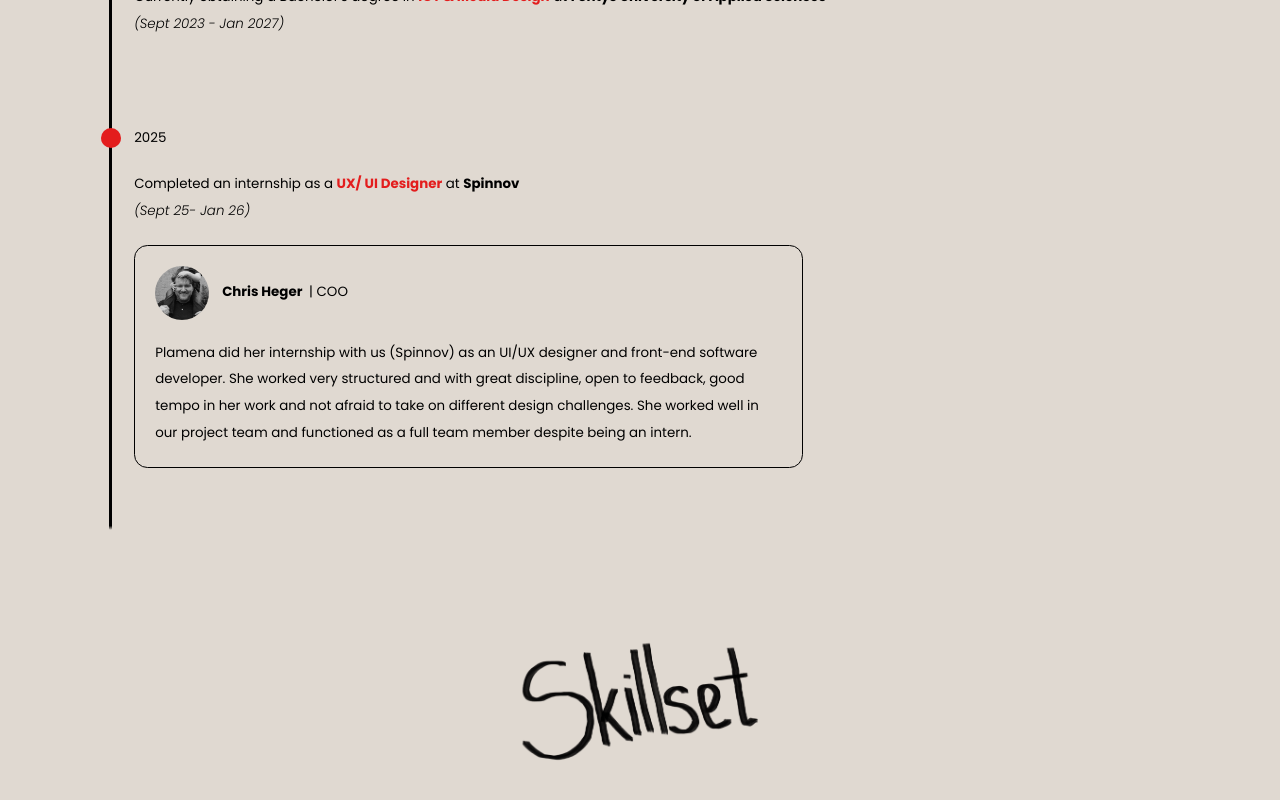
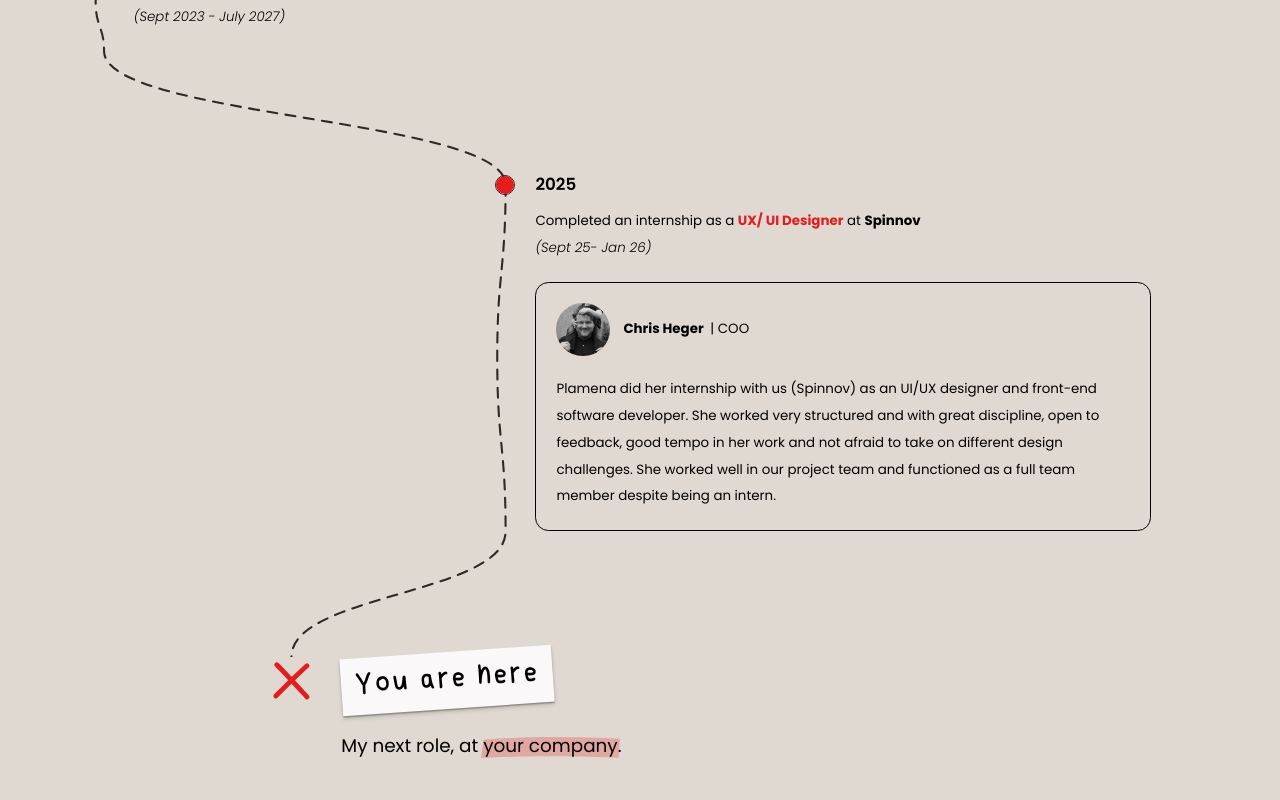
Before and after one commit to plamiiiM/personal_portfolio, a React (Vite) app: page / in a window 1280 px wide. Shown: the part 3680-4480 px from the top of the page. Built offline with nearby package versions, Linux system fonts and the light colour scheme; a web font is replaced by a local one.

Commit message:
First idea for new experience section

```diff
--- a/src/components/experience_section/experience_card_component.jsx
+++ b/src/components/experience_section/experience_card_component.jsx
@@ -1,5 +1,6 @@
 import React from "react";
 
+// What happened at one stop on the experience trail. The trail draws the stop's marker beside the year
 export function ExperienceCardComponent({
   year,
   date,
@@ -13,11 +14,8 @@ export function ExperienceCardComponent({
   showRecommendation = false,
 }) {
   return (
-    <div className="flex flex-col font-[poppins] text-[1rem] leading-8 z-10">
-      <div className="flex flex-row items-center gap-4 mb-6 -ml-10">
-        <div className="left-0 top-15 w-6 h-6 bg-(--red) rounded-full " />
-        <h2 className="">{year ? `${year}` : "Year"}</h2>
-      </div>
+    <div className="flex flex-col font-[poppins] text-[1rem] leading-8">
+      <h3 className="text-[1.25rem] font-semibold mb-3">{year ? `${year}` : "Year"}</h3>
       <p>
         {sentence ? `${sentence}` : "You did..."}{" "}
         <span className="text-(--red) font-bold">{role || "Role"}</span> at{" "}
@@ -27,7 +25,7 @@ export function ExperienceCardComponent({
       <p className="italic font-light mb-6">({date ? `${date}` : "Date"})</p>
 
       {showRecommendation && (
-        <div className="border border-black rounded-2xl p-4 lg:p-6 lg:w-[50rem] relative">
+        <div className="border border-black rounded-2xl p-4 lg:p-6 lg:w-184 relative">
           <div className="flex items-center gap-4 mb-6">
             <div className="w-16 rounded-full ">
               <img
--- a/src/components/experience_section/experience_section.jsx
+++ b/src/components/experience_section/experience_section.jsx
@@ -3,7 +3,7 @@ import TimelineExperience from "./timeline_experience";
 
 const ExperienceSection = () => {
     return (
-        <section id="experience" className="mt-23">
+        <section id="experience" className="mt-23 lg:mr-28">
             <TimelineExperience />
         </section>
     );
--- a/src/components/experience_section/timeline_experience.jsx
+++ b/src/components/experience_section/timeline_experience.jsx
@@ -1,98 +1,248 @@
 import React, { useEffect, useRef } from "react";
 import ExperienceCard from "./experience_card_component";
+import MarkedWord from "../global/marked_word_component";
+import { rem } from "../global/layout";
 
-// The page is shrunk to fit the screen (ScaleToFit), which shrinks the nav offset and the window height along with it,
-// so they're divided by var(--zoom) to stay true to the nav and the window
-const NAV_OFFSET = "calc(var(--nav-offset) / var(--zoom, 1))";
+// Oldest first, so the trail leads from the start of the journey to what comes next.
+// x is where the stop sits across the section on wider screens (px of the 1530px-wide layout), so the trail winds
+// from one to the next. The phone layout lines them all up on the left
+const STOPS = [
+  {
+    x: 0,
+    year: "2023",
+    sentence: "Currently obtaining a Bachelor's degree in",
+    role: "ICT & Media Design",
+    company: "Fontys University of Applied Sciences",
+    date: "Sept 2023 - July 2027",
+  },
+  {
+    x: 480,
+    year: "2025",
+    sentence: "Completed an internship as a",
+    role: "UX/ UI Designer",
+    company: "Spinnov",
+    date: "Sept 25- Jan 26",
+    nameEmployer: "Chris Heger",
+    positionEmployer: "COO",
+    imageOfEmployer: "/chris_photo.jpeg",
+    recommendation:
+      "Plamena did her internship with us (Spinnov) as an UI/UX designer and front-end software developer. She worked very structured and with great discipline, open to feedback, good tempo in her work and not afraid to take on different design challenges. She worked well in our project team and functioned as a full team member despite being an intern.",
+    showRecommendation: true,
+  },
+];
+// Where the X sits, like the stops' x
+const DESTINATION_X = 224;
 
-// How far the entries have moved up the window: 0 when the frame pins below the nav, --overflow once the last one is in view.
-// It's worked out in CSS so it stays in step with the frame while --nav-offset slides
-const TRAVELLED = `clamp(0px, var(--scrolled) + ${NAV_OFFSET}, var(--overflow))`;
+const WANDER = 10; // px the trail strays to the side between stops, so it meanders like a path on a map
+const DRAW_LINE = 0.65; // the trail draws itself down to this far down the window
+const GLIDE = 0.3; // s, how quickly the drawn trail catches up with the scroll (it eases out, so it never stalls)
+const MIN_SPEED = 400; // px/s it keeps up at the end of a glide, so the last bit doesn't crawl in
+const SAMPLE_STEP = 6; // px along the trail between the points kept to tell how much of it lies above a line
 
-// Melts the entries into the paper over 80px, only at the edges that still have entries behind them
-const FADE_MASK =
-  "linear-gradient(transparent, black min(80px, var(--travelled)), black calc(100% - min(80px, var(--overflow) - var(--travelled))), transparent)";
+// Each stop's marker and the foot of its entry, in px of the map (the X's marker is its top, where the trail ends).
+// getBoundingClientRect is in screen px, while lengths in the map get shrunk (ScaleToFit), so it's turned back into page px
+const measureStops = (map, stops, zoom) => {
+  const origin = map.getBoundingClientRect();
+  const at = (rect, fx, fy) => ({
+    x: (rect.left + rect.width * fx - origin.left) / zoom,
+    y: (rect.top + rect.height * fy - origin.top) / zoom,
+  });
+  return stops.map((stop, i) => {
+    const marker = at(stop.querySelector("[data-marker]").getBoundingClientRect(), 0.5, i === stops.length - 1 ? 0 : 0.5);
+    return { marker, foot: { x: marker.x, y: at(stop.getBoundingClientRect(), 0, 1).y } };
+  });
+};
 
-// The section pins and the page scroll carries the entries through the window, then lets go once the last one is in view.
-// There's no inner scroll box, so the wheel, keys, touch and the custom scrollbar always move the page
+// In from the top of the map, then through each marker and down beside its entry, and from the foot of one entry
+// over to the next marker. Wherever it would run straight down, it strays to one side on the way
+const waypoints = (positions) => {
+  const points = [{ x: positions[0].marker.x, y: 0 }];
+  const goTo = (point, wander) => {
+    const from = points.at(-1);
+    if (Math.abs(point.x - from.x) < WANDER * 4) points.push({ x: from.x + wander, y: (from.y + point.y) / 2 });
+    points.push(point);
+  };
+  positions.forEach(({ marker, foot }, i) => {
+    goTo(marker, WANDER);
+    if (i < positions.length - 1) goTo(foot, -WANDER);
+  });
+  return points;
+};
+
+// A smooth curve through the waypoints, leaving and reaching each one heading straight down
+const curveThrough = (points) =>
+  points.reduce((d, b, i) => {
+    if (i === 0) return `M ${b.x} ${b.y}`;
+    const a = points[i - 1];
+    const bend = (b.y - a.y) / 2;
+    return `${d} C ${a.x} ${a.y + bend} ${b.x} ${b.y - bend} ${b.x} ${b.y}`;
+  }, "");
+
+const sampleTrail = (path) => {
+  const total = path.getTotalLength();
+  const samples = [];
+  for (let length = 0; length < total; length += SAMPLE_STEP) samples.push({ length, y: path.getPointAtLength(length).y });
+  samples.push({ length: total, y: path.getPointAtLength(total).y });
+  return samples;
+};
+
+// How much of the trail lies above y. It only ever heads down the map, so that's how far along it first passes y
+const lengthAbove = (samples, y) => {
+  const after = samples.findIndex((sample) => sample.y > y);
+  if (after === -1) return samples.at(-1).length;
+  if (after === 0) return 0;
+  const a = samples[after - 1];
+  const b = samples[after];
+  return a.length + ((y - a.y) / (b.y - a.y)) * (b.length - a.length);
+};
+
+// The reveal each stop's entry and the X's tag and line play once the trail reaches them (data-reached on the stop)
+const ARRIVE = "transition-[opacity,translate] ease-out motion-reduce:transition-none group-data-reached:opacity-100 group-data-reached:translate-y-0";
+const DRAW_STROKE = "[stroke-dasharray:1_2] [stroke-dashoffset:1.01] transition-[stroke-dashoffset] duration-300 ease-out motion-reduce:transition-none group-data-reached:[stroke-dashoffset:0]";
+
+// A treasure map of the experience: a pencil trail that draws itself down the page as you scroll, filling in each stop
+// as it reaches it, and ends at an X, where the reader is: the next role, at their company.
+// It only ever grows, so what's been reached stays put when scrolling back up
 const TimelineExperience = () => {
-  const trackRef = useRef(null);
-  const frameRef = useRef(null);
-  const windowRef = useRef(null);
-  const listRef = useRef(null);
+  const mapRef = useRef(null);
+  const trailRef = useRef(null);
+  const revealRef = useRef(null);
 
   useEffect(() => {
-    const track = trackRef.current;
+    const map = mapRef.current;
+    const trail = trailRef.current;
+    const reveal = revealRef.current;
+    const stops = [...map.querySelectorAll("[data-stop]")];
+    const isStill = window.matchMedia("(prefers-reduced-motion: reduce)").matches;
 
-    // getBoundingClientRect is in screen px, while lengths in here get shrunk, so it's turned back into page px.
-    // Rounded on screen so the text never sits on a half pixel and blurs
-    const onScroll = () => {
-      const zoom = parseFloat(getComputedStyle(track).getPropertyValue("--zoom")) || 1;
-      track.style.setProperty("--scrolled", `${Math.round(-track.getBoundingClientRect().top) / zoom}px`);
+    let samples = [{ length: 0, y: 0 }];
+    let stopLengths = [];
+    let furthest = -Infinity; // the furthest down the map the draw line has been, in page px
+    let drawn = 0;
+    let target = 0;
+    let frame;
+    let lastTime;
+
+    const zoomOf = () => parseFloat(getComputedStyle(map).getPropertyValue("--zoom")) || 1;
+    const total = () => samples.at(-1).length;
+
+    const render = () => {
+      reveal.style.strokeDashoffset = total() - drawn;
+      stops.forEach((stop, i) => stop.toggleAttribute("data-reached", drawn >= stopLengths[i] - 1));
     };
 
-    // The page gets exactly as much extra height as the entries overflow by, so adding more just makes it hold longer
-    // (and if they all fit, it never pins). ResizeObserver also fires once on observe, which does the initial measure
+    // Eases towards the target over GLIDE seconds, however often the frames come
+    const glide = (time) => {
+      const seconds = (time - (lastTime ?? time)) / 1000;
+      const gap = Math.abs(target - drawn);
+      const step = Math.max(gap * (1 - Math.exp(-seconds / GLIDE)), MIN_SPEED * seconds);
+      drawn = step >= gap ? target : drawn + Math.sign(target - drawn) * step;
+      lastTime = time;
+      render();
+      frame = drawn === target ? undefined : requestAnimationFrame(glide);
+      if (frame === undefined) lastTime = undefined;
+    };
+
+    const onScroll = () => {
+      furthest = Math.max(furthest, (window.innerHeight * DRAW_LINE - map.getBoundingClientRect().top) / zoomOf());
+      target = isStill ? total() : lengthAbove(samples, furthest);
+      if (isStill) {
+        drawn = target;
+        render();
+      } else if (frame === undefined && target !== drawn) {
+        frame = requestAnimationFrame(glide);
+      }
+    };
+
+    // Lays the trail through the stops wherever they've ended up. ResizeObserver also fires once on observe,
+    // which does the initial measure
     const observer = new ResizeObserver(() => {
-      const overflow = Math.max(0, listRef.current.offsetHeight - windowRef.current.clientHeight);
-      track.style.setProperty("--overflow", `${overflow}px`);
-      track.style.height = overflow ? `${frameRef.current.offsetHeight + overflow}px` : "";
+      const positions = measureStops(map, stops, zoomOf());
+      const d = curveThrough(waypoints(positions));
+      trail.setAttribute("d", d);
+      reveal.setAttribute("d", d);
+      samples = sampleTrail(trail);
+      stopLengths = positions.map(({ marker }) => lengthAbove(samples, marker.y));
+      reveal.style.strokeDasharray = `${total()} ${total() + 1}`;
+      drawn = Math.min(drawn, total());
+      render();
       onScroll();
     });
-    observer.observe(listRef.current);
-    observer.observe(windowRef.current);
+    observer.observe(map);
     window.addEventListener("scroll", onScroll, { passive: true });
     return () => {
       observer.disconnect();
       window.removeEventListener("scroll", onScroll);
+      cancelAnimationFrame(frame);
     };
   }, []);
 
   return (
-    // Eases --scrolled, so each scroll restarts a glide from wherever the entries are (ease-out, so it never stalls)
-    <div ref={trackRef} className="transition-[--scrolled] duration-500 ease-out motion-reduce:transition-none">
-      {/* Sticks just below the nav and slides with it (same timing as the nav's own slide).
-          It only holds the entries in a screen-high window where the page is zoomed (ScaleToFit): sticky can't pin
-          inside a transform, and the phone layout just lists them, so everywhere else the window shows every entry */}
-      <div
-        ref={frameRef}
-        className="sticky in-data-[scaling=zoom]:max-h-[calc(100svh/var(--zoom))] flex flex-col transition-[--nav-offset] duration-300 motion-reduce:transition-none"
-        style={{ top: NAV_OFFSET }}
-      >
-        {/* The image has ~76px of empty space above the lettering; pull it up so the word sits 24px below the nav */}
-        <img className="w-48 lg:w-[20rem] -rotate-40 -mt-8 lg:-mt-13" src="/experience_text.png" alt="Experience" />
+    <>
+      <img className="w-48 lg:w-[20rem] -rotate-40 -mt-8 lg:-mt-13" src="/experience_text.png" alt="Experience" />
 
-        <div
-          ref={windowRef}
-          className="relative min-h-0 overflow-clip"
-          style={{ "--travelled": TRAVELLED, maskImage: FADE_MASK }}
-        >
-          <div className="absolute left-4.5 top-4 bottom-0 w-1 rounded-full bg-black" />
+      <div ref={mapRef} className="relative">
+        {/* The dashed pencil trail, shown only as far as the solid stroke in its mask has been drawn */}
+        <svg className="absolute inset-0 size-full overflow-visible pointer-events-none text-(--pencilLine)" aria-hidden="true">
+          <defs>
+            <mask id="experience-trail-reveal" maskUnits="userSpaceOnUse" x="-50%" y="-50%" width="200%" height="200%">
+              <path ref={revealRef} fill="none" stroke="white" strokeWidth="10" />
+            </mask>
+          </defs>
+          <path
+            ref={trailRef}
+            mask="url(#experience-trail-reveal)"
+            fill="none"
+            stroke="currentColor"
+            strokeWidth="2.5"
+            strokeDasharray="12 10"
+            strokeLinecap="round"
+          />
+        </svg>
 
-          <div ref={listRef} className="pl-12 pt-15 pb-12 lg:pb-20 flex flex-col gap-y-12 lg:gap-y-20 translate-y-[calc(-1*var(--travelled))] will-change-transform">
-            <ExperienceCard
-              year="2026"
-              role="ICT & Media Design"
-              company="Fontys University of Applied Sciences"
-              date="Sept 2023 - Jan 2027"
-              sentence="Currently obtaining a Bachelor's degree in"
-            />
-            <ExperienceCard
-              date="Sept 25- Jan 26"
-              year="2025"
-              sentence="Completed an internship as a"
-              role="UX/ UI Designer"
-              company="Spinnov"
-              nameEmployer="Chris Heger"
-              positionEmployer="COO"
-              imageOfEmployer="/chris_photo.jpeg"
-              recommendation="Plamena did her internship with us (Spinnov) as an UI/UX designer and front-end software developer. She worked very structured and with great discipline, open to feedback, good tempo in her work and not afraid to take on different design challenges. She worked well in our project team and functioned as a full team member despite being an intern."
-              showRecommendation={true}
-            />
-          </div>
-        </div>
+        <ol className="flex flex-col gap-y-16 lg:gap-y-36 pt-12 lg:pt-16">
+          {STOPS.map(({ x, ...entry }) => (
+            <li key={entry.year} data-stop className="group relative pl-12 lg:ml-(--x)" style={{ "--x": rem(x) }}>
+              {/* A pencil ring on the trail that fills in red once the trail gets there */}
+              <span data-marker className="absolute left-0 top-1 size-6 rounded-full border-2 border-(--pencilLine)" aria-hidden="true">
+                <span className="absolute inset-0 rounded-full bg-(--red) scale-0 transition-transform duration-300 ease-out motion-reduce:transition-none group-data-reached:scale-100" />
+              </span>
+              <div className={`opacity-0 translate-y-3 duration-700 ${ARRIVE}`}>
+                <ExperienceCard {...entry} />
+              </div>
+            </li>
+          ))}
+
+          {/* Where the trail ends: an X drawn in two strokes, with a tag pinned beside it */}
+          <li data-stop className="group relative pl-14 lg:pl-18 lg:ml-(--x)" style={{ "--x": rem(DESTINATION_X) }}>
+            <svg
+              data-marker
+              viewBox="0 0 48 48"
+              className="absolute -left-3 top-0 size-12 lg:-left-4 lg:top-1.5 lg:size-14 overflow-visible text-(--red)"
+              fill="none"
+              stroke="currentColor"
+              strokeWidth="5"
+              strokeLinecap="round"
+              aria-hidden="true"
+            >
+              <path d="M 9 8 C 17 16 28 28 40 41" pathLength="1" className={DRAW_STROKE} />
+              <path d="M 40 9 C 31 17 19 29 8 40" pathLength="1" className={`delay-250 ${DRAW_STROKE}`} />
+            </svg>
+            <div className="flex flex-col items-start gap-y-5 lg:gap-y-6">
+              <p
+                className={`w-fit -rotate-4 bg-[#faf8f8] px-3 py-2 lg:px-4 lg:py-3 font-[PlamenasHandwriting] text-[2rem] lg:text-[2.75rem] leading-none tracking-[0.03em]
+                            shadow-[0_1.69px_1.69px_rgba(0,0,0,0.3),0_3.38px_5.06px_rgba(0,0,0,0.15)] opacity-0 -translate-y-2 duration-500 delay-500 ${ARRIVE}`}
+              >
+                You are here
+              </p>
+              <p className={`font-[poppins] text-[1.125rem] lg:text-[1.375rem] leading-8 lg:leading-10 opacity-0 translate-y-2 duration-500 delay-800 ${ARRIVE}`}>
+                My next role, at <MarkedWord isHighlighted>your company</MarkedWord>.
+              </p>
+            </div>
+          </li>
+        </ol>
       </div>
-    </div>
+    </>
   );
 };
 
--- a/src/components/global/navbar.jsx
+++ b/src/components/global/navbar.jsx
@@ -132,7 +132,7 @@ const Navbar = () => {
     return () => window.removeEventListener("scroll", onScroll);
   }, []);
 
-  // Lets pinned content (like the experience section) sit just below the nav while it's showing
+  // Lets pinned content sit just below the nav while it's showing
   useEffect(() => {
     document.documentElement.style.setProperty("--nav-offset", isHidden ? "0px" : `${NAV_HEIGHT}px`);
   }, [isHidden]);
```
Also changed, not shown: src/index.css (+2 -8 lines).
